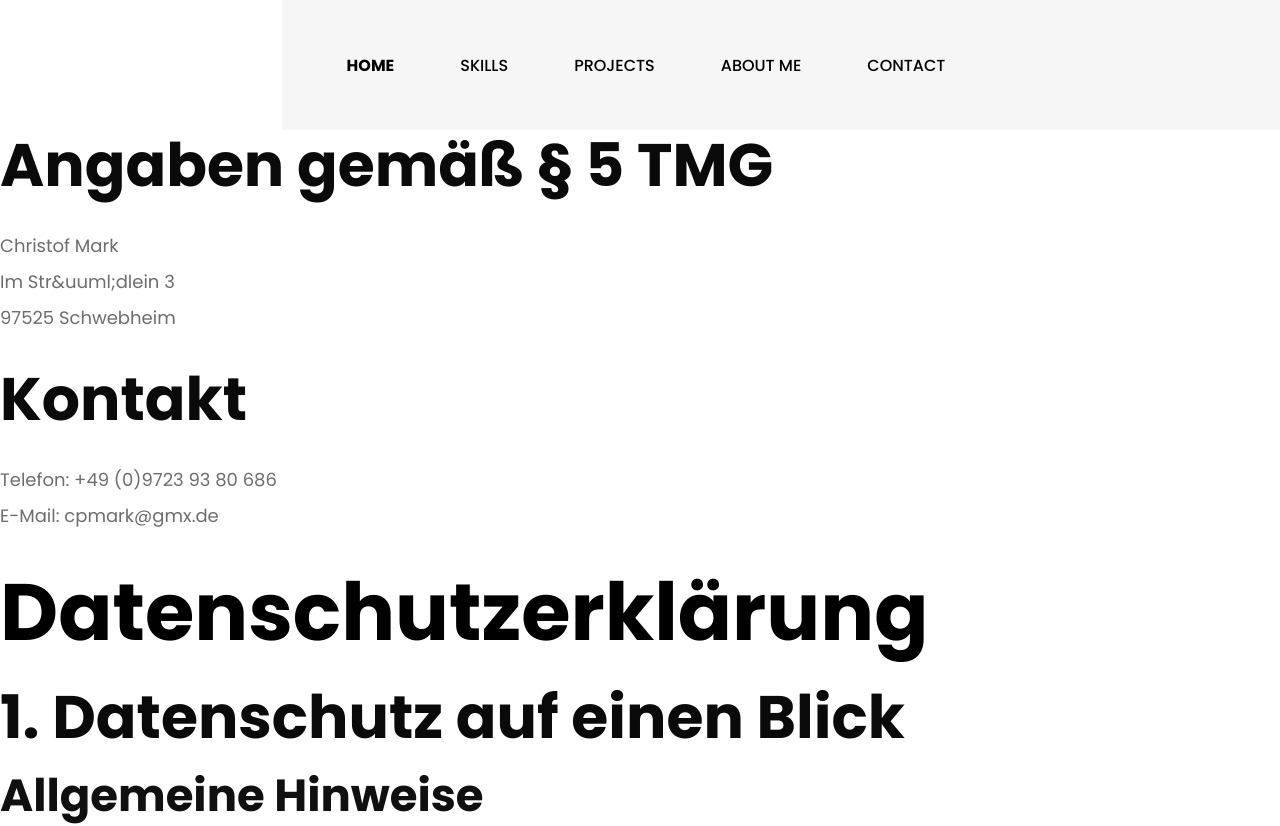
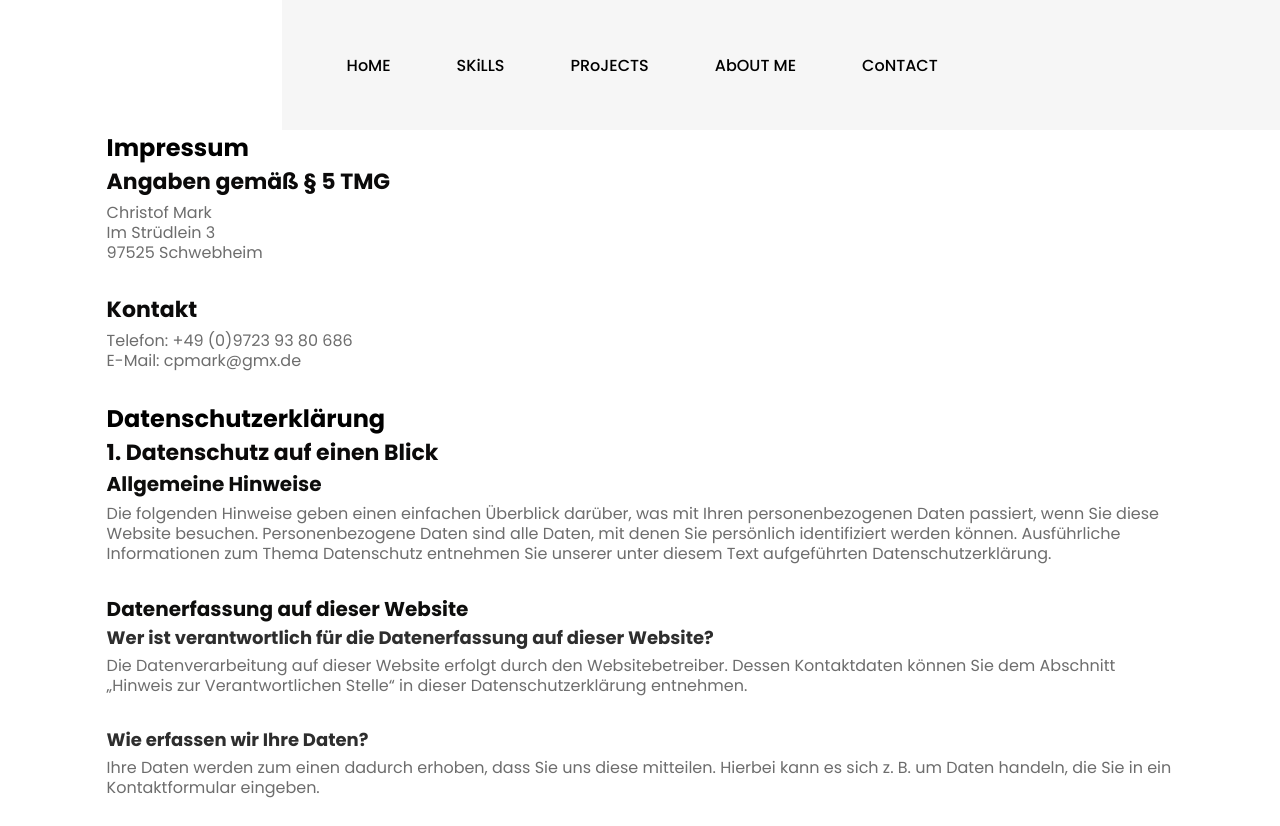
Before and after one commit to colorfultrees/portfolio, an Angular app: page /legal-notice in a window 1280 px wide. Shown: the top 826 px of the page. Built offline with nearby package versions, Linux system fonts and the light colour scheme.

Commit message:
legals styling added _ navigation improved

```diff
--- a/src/app/app-routing.module.ts
+++ b/src/app/app-routing.module.ts
@@ -9,7 +9,10 @@ const routes: Routes = [
 ];
 
 @NgModule({
-  imports: [RouterModule.forRoot(routes)],
+  imports: [RouterModule.forRoot(routes, {
+    anchorScrolling: 'enabled',
+    scrollPositionRestoration: 'top'
+  })],
   exports: [RouterModule]
 })
 export class AppRoutingModule { }
--- a/src/app/components/header/header.component.html
+++ b/src/app/components/header/header.component.html
@@ -2,30 +2,30 @@
     <div id="content">
         <ul>
             <li routerLink="/">
-                <strong>HOME</strong>
+                HoME
                 <div class="underline"></div>
             </li>
             <li>
                 <a href="#skills">
-                    SKILLS
+                    SKiLLS
                     <div class="underline"></div>
                 </a>
             </li>
             <li>
                 <a href="#projects">
-                    PROJECTS
+                    PRoJECTS
                     <div class="underline"></div>
                 </a>
             </li>
             <li>
                 <a href="#about">
-                    ABOUT ME
+                    AbOUT ME
                     <div class="underline"></div>
                 </a>
             </li>
             <li>
                 <a href="#contact">
-                    CONTACT
+                    CoNTACT
                     <div class="underline"></div>
                 </a>
             </li>
--- a/src/app/legals/legals.component.html
+++ b/src/app/legals/legals.component.html
@@ -1,3 +1,4 @@
+<div id="legals-content">
     <h1>Impressum</h1>
 
     <h2>Angaben gem&auml;&szlig; &sect; 5 TMG</h2>
@@ -200,4 +201,5 @@
         Datenschutzerkl&auml;rung von Google: <a href="https://policies.google.com/privacy?hl=de" target="_blank"
             rel="noopener noreferrer">https://policies.google.com/privacy?hl=de</a>.</p>
 
-<p>Quelle: <a href="https://www.e-recht24.de">https://www.e-recht24.de</a></p>
+    <p style="font-size: 14px">Quelle: <a href="https://www.e-recht24.de">https://www.e-recht24.de</a></p>
+</div>
--- a/src/app/legals/legals.component.scss
+++ b/src/app/legals/legals.component.scss
@@ -0,0 +1,36 @@
+@import 'src/styles/variables.scss';
+
+#legals-content {
+    margin: $content-header_height $content-margin 0;
+    max-width: $content_max-width;
+
+    h1 {
+        font-size: 24px;
+    }
+
+    h2 {
+        font-size: 22px;
+    }
+
+    h3 {
+        font-size: 20px;
+        color: $color-minor_dark3;
+    }
+
+    h4 {
+        font-size: 18px;
+        color: $color-minor_dark2;
+    }
+
+    p {
+        font-size: 16px;
+        line-height: 20px;
+        margin-top: 5px;
+        margin-bottom: 30px;
+    }
+
+    li {
+        font-size: 16px;
+        color: $color-minor_dark;
+    }
+}
--- a/src/models/contact.ts
+++ b/src/models/contact.ts
@@ -1,7 +1,7 @@
 export const contactData = {
     name: 'Christof Mark',
     address: {
-        street: 'Im Str&uuml;dlein 3',
+        street: 'Im Strüdlein 3',
         city: 'Schwebheim',
         zip: 97525
     },
```
Also changed, not shown: 1 other file (tests, documents, lock files or other folders). Lines whose indentation alone changed are shown as unchanged.
